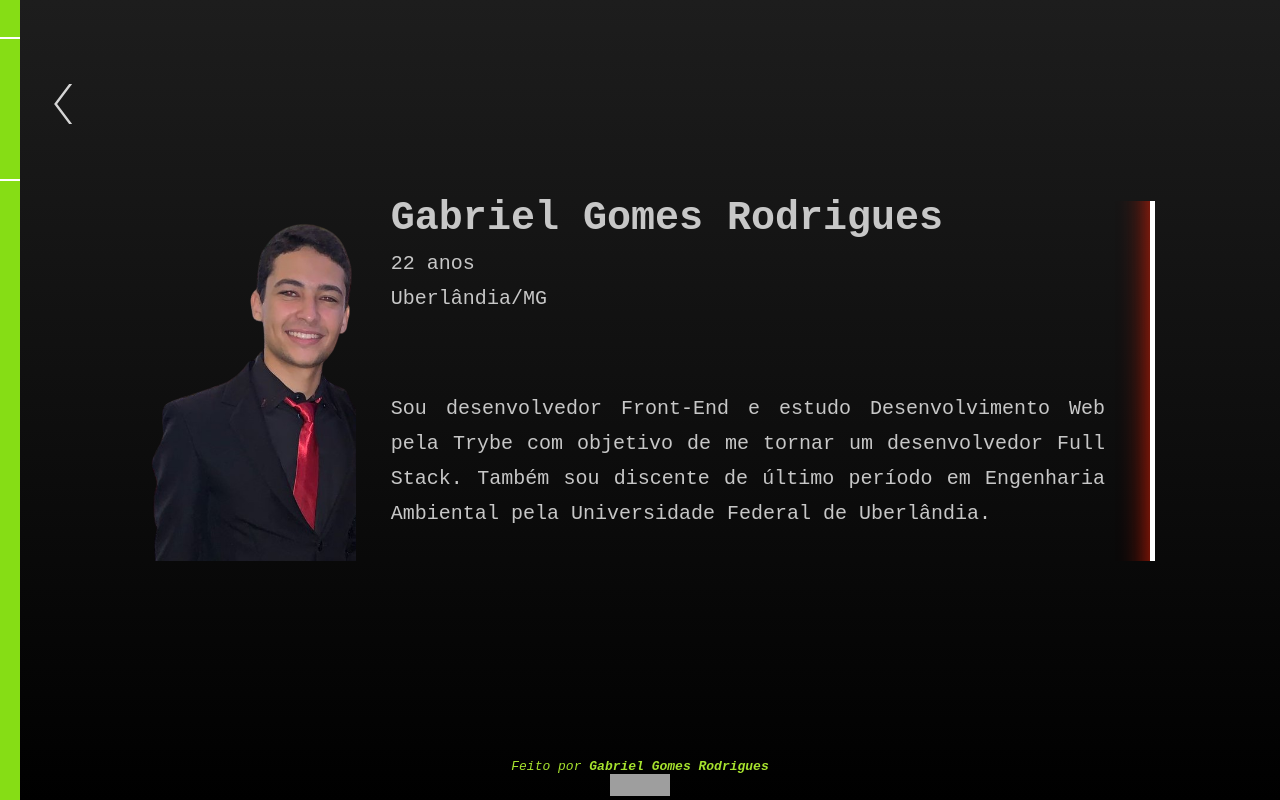
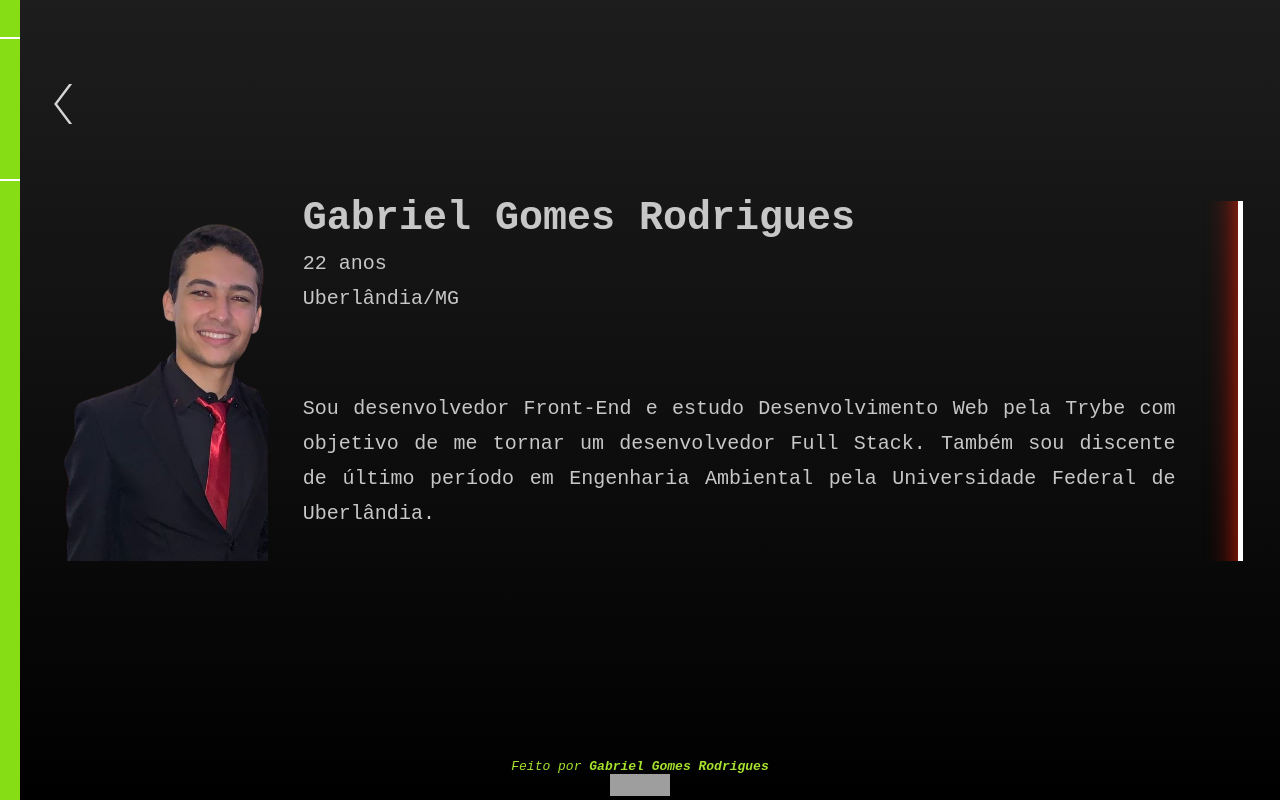
Before and after one commit to gabrielgr99/my-portfolio, a React (Create React App) app: page / in a window 1280 px wide. Built offline with nearby package versions, Linux system fonts and the light colour scheme; grey boxes are pictures that could not be loaded.

Commit message:
Ajusta largura do elemento

```diff
--- a/src/pages/About.css
+++ b/src/pages/About.css
@@ -1,8 +1,8 @@
 #img-container {
   display: flex;
-  width: 80%;
+  width: 1200px;
   margin-inline: auto;
-  margin-bottom: 86px;
+  /* margin-bottom: 86px; */
   justify-content: center;
   border-right: 5px solid #fff;
   animation: random-color-in 10s infinite alternate;
```
